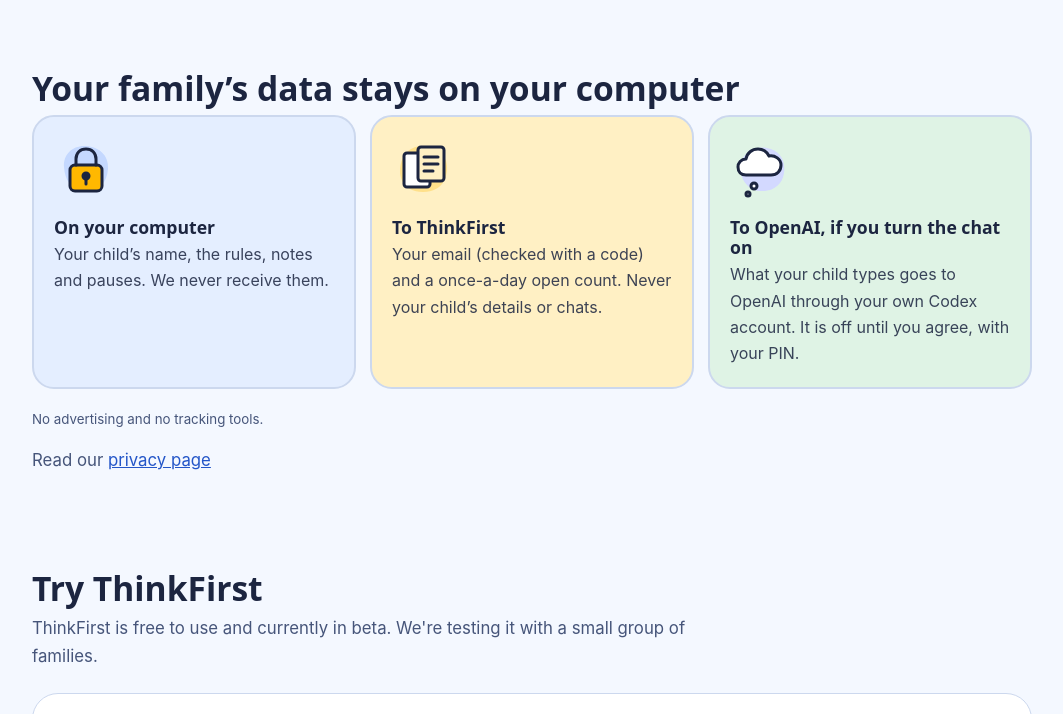
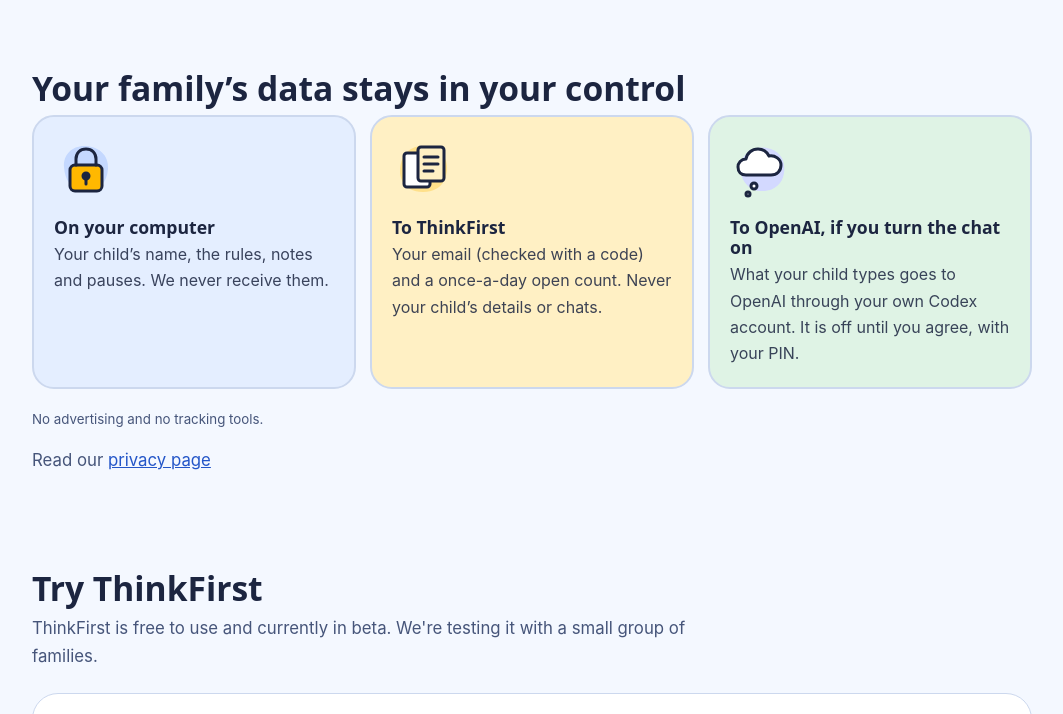
Before and after one commit to dharashah410/thinkfirst-site, a plain HTML site: page index.html in a window 1280 px wide. Shown: the part 2859-3573 px from the top of the page, without its empty margins (108-1171 px from the left). Drawn offline with Linux system fonts and the light colour scheme.

Commit message:
site: update from 1131e914231583099acbf331ec5a820756f589e8

```diff
--- a/index.html
+++ b/index.html
@@ -187,7 +187,7 @@ make informed decisions, even before their child is ready to use AI.</p></div>
 </section>
 
 <section id="privacy">
-<h2>Your family&rsquo;s data stays on your computer</h2>
+<h2>Your family&rsquo;s data stays in your control</h2>
 <div class="flow">
 <div class="a"><svg class="pic" viewBox="0 0 64 64" aria-hidden="true" focusable="false"><path d="M10 30c-1-13 9-22 22-21s23 9 22 23-9 22-23 21S11 44 10 30z" fill="var(--blob-sky)"/><use href="#d-lock"/></svg><h3>On your computer</h3><p>Your child&rsquo;s name, the rules, notes and pauses. We never receive them.</p></div>
 <div class="b"><svg class="pic" viewBox="0 0 64 64" aria-hidden="true" focusable="false"><path d="M8 34c0-14 8-25 23-25s25 10 24 24-10 22-24 22S8 47 8 34z" fill="var(--blob-sun)"/><use href="#d-docs"/></svg><h3>To ThinkFirst</h3><p>Your email (checked with a code) and a once-a-day open count. Never your child&rsquo;s details or chats.</p></div>
```
